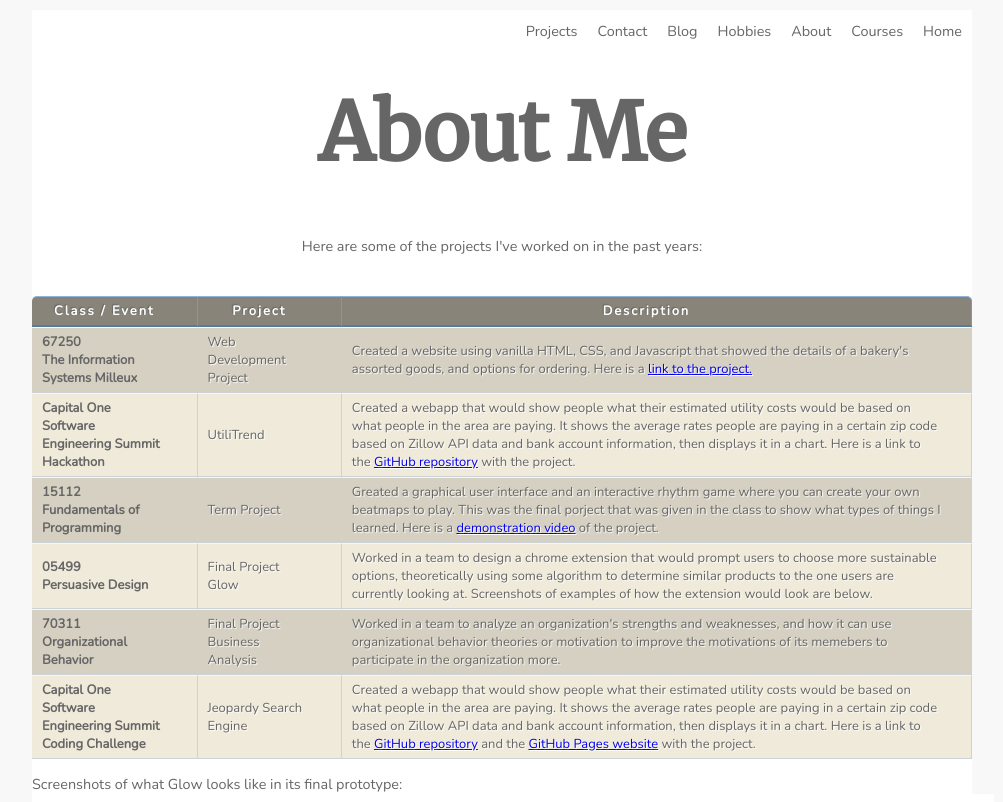
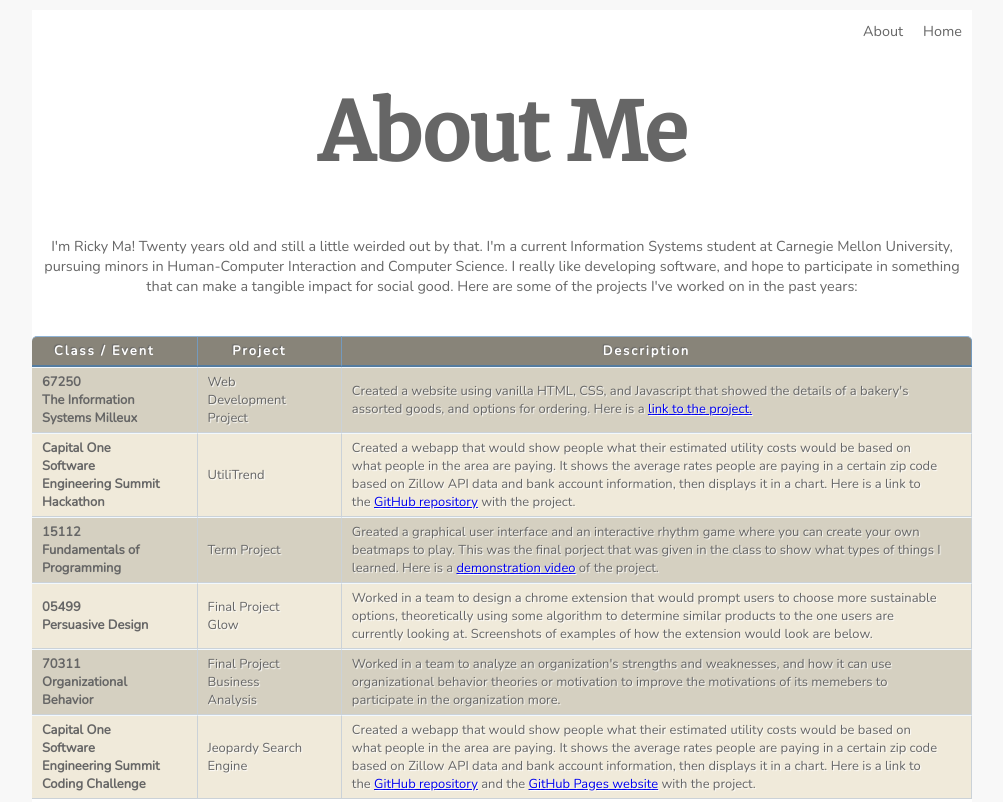
Before and after one commit to rickyma9/personal-website, a plain HTML site: page index.html in a window 1280 px wide. Shown: the top 802 px of the page, without its empty margins (138-1141 px from the left). Drawn offline with nearby package versions, Linux system fonts and the light colour scheme.

Commit message:
added a blurb about myself

```diff
--- a/index.html
+++ b/index.html
@@ -28,22 +28,7 @@
                                     </a>
                                 </li>
                                 <li>
-                                    <a href="schedule.html">Courses</a>
-                                </li>
-                                <li>
                                     <a href="index.html">About</a>
-                                </li>
-                                <li>
-                                    <a href="index.html">Hobbies</a>
-                                </li>
-                                <li>
-                                    <a href="index.html">Blog</a>
-                                </li>
-                                <li>
-                                    <a href="contact.html">Contact</a>
-                                </li>
-                                <li>
-                                    <a href="experience.html">Projects</a>
                                 </li>
                             </ul>
                         </nav>
@@ -56,6 +41,10 @@
 
 		<!-- Description -->
 		<p class ="center-text ">
+			I'm Ricky Ma! Twenty years old and still a little weirded out by that.
+			I'm a current Information Systems student at Carnegie Mellon University, pursuing minors in Human-Computer Interaction and Computer Science.
+			I really like developing software, and hope to participate in something that can make a tangible impact for social good.
+
 			Here are some of the projects I've worked on in the past years:
 		</p>
 		<br/>
@@ -116,7 +105,9 @@
 					<h1 class="center-text">Courses Taken</h1>
 					<dl>
 						<dt>15122 - Prinicples of Imperative Computation - Spring 2019</dt>
-						<dd></dd>
+						<dd>
+							Learned about basic data structures
+						</dd>
 						<dt>15112 - Fundamentals of Programming - Fall 2018</dt>
 						<dd></dd>
 						<dt>15150 - Principles of Functional Programming - Spring 2020</dt>
```
